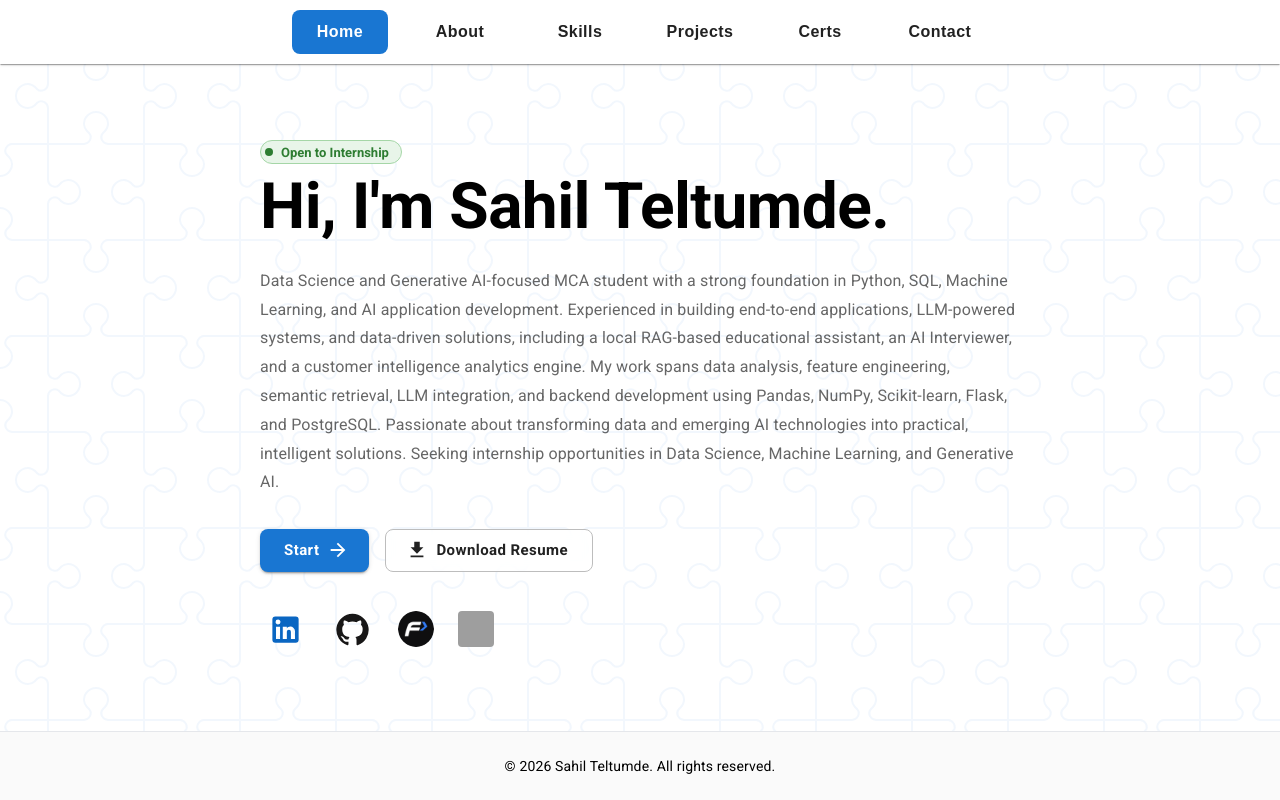
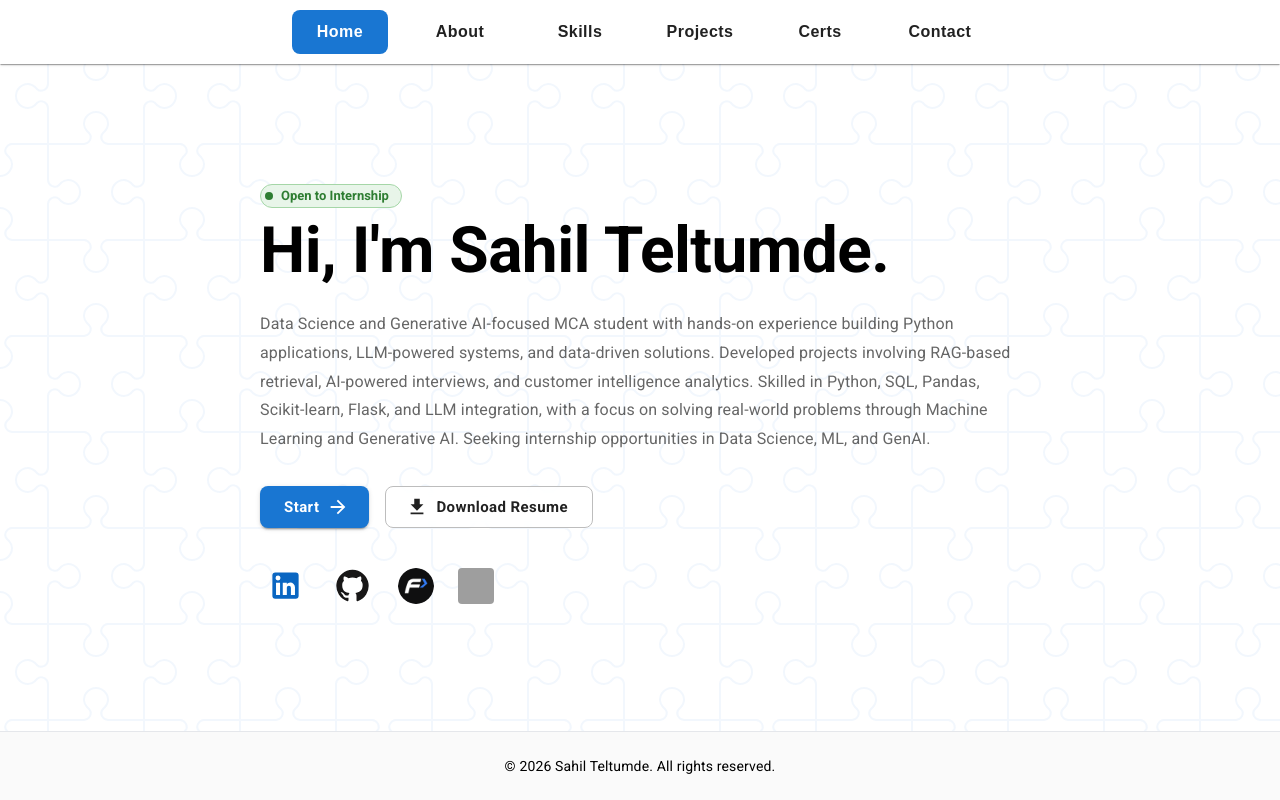
Before and after one commit to Sahil-1727/portfolio, a React (Vite) app: page / in a window 1280 px wide. Built offline with nearby package versions, Linux system fonts and the light colour scheme; grey boxes are pictures that could not be loaded.

Commit message:
Update hero summary

```diff
--- a/src/content/profile.ts
+++ b/src/content/profile.ts
@@ -9,7 +9,7 @@ const profile: PortfolioProfile = {
     headline:
       "",
     summary:
-      "Data Science and Generative AI-focused MCA student with a strong foundation in Python, SQL, Machine Learning, and AI application development. Experienced in building end-to-end applications, LLM-powered systems, and data-driven solutions, including a local RAG-based educational assistant, an AI Interviewer, and a customer intelligence analytics engine. My work spans data analysis, feature engineering, semantic retrieval, LLM integration, and backend development using Pandas, NumPy, Scikit-learn, Flask, and PostgreSQL. Passionate about transforming data and emerging AI technologies into practical, intelligent solutions. Seeking internship opportunities in Data Science, Machine Learning, and Generative AI.",
+      "Data Science and Generative AI-focused MCA student with hands-on experience building Python applications, LLM-powered systems, and data-driven solutions. Developed projects involving RAG-based retrieval, AI-powered interviews, and customer intelligence analytics. Skilled in Python, SQL, Pandas, Scikit-learn, Flask, and LLM integration, with a focus on solving real-world problems through Machine Learning and Generative AI. Seeking internship opportunities in Data Science, ML, and GenAI.",
   },
   resumeFile: "Sahil_Teltumde_resume.pdf",
   socialLinks: {
```
